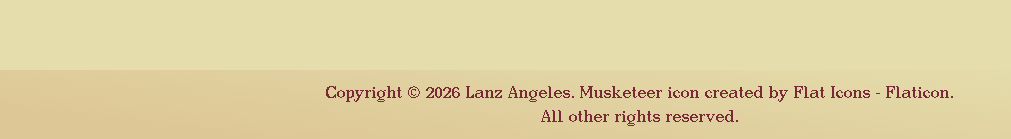
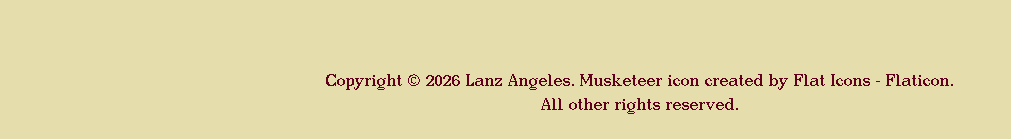
Before and after one commit to Bodyshots/portfolio, a React (Vite) app: page /project/1 in a window 1280 px wide. Shown: the part 730-869 px from the top of the page, without its empty margins (0-1011 px from the left). Built offline with nearby package versions, Linux system fonts and the light colour scheme; no server answers; the database is empty.

Commit message:
feat(footer): bg to transparent + padding

```diff
--- a/src/components/Footer/index.tsx
+++ b/src/components/Footer/index.tsx
@@ -2,8 +2,8 @@ import { OtherConstants } from "../../constants/other";
 
 const Footer = () => {
   return (
-    <div className="m-auto flex w-full min-w-full max-w-full justify-center bg-[linear-gradient(7deg,#dec796_15%,#e5ddac_90%)] p-[0.75em] text-center text-[#61001d] font-['PixelFont',sans-serif] relative">
-      <p className="m-0 opacity-80">
+    <div className="m-auto flex w-full min-w-full max-w-full justify-center bg-transparent text-center text-[#61001d] font-['PixelFont',sans-serif] relative pb-4">
+      <p>
         Copyright © {OtherConstants.CURR_YEAR} {OtherConstants.FIRST_NAME}{" "}
         {OtherConstants.LAST_NAME}. Musketeer icon created by Flat Icons -
         Flaticon.
```
